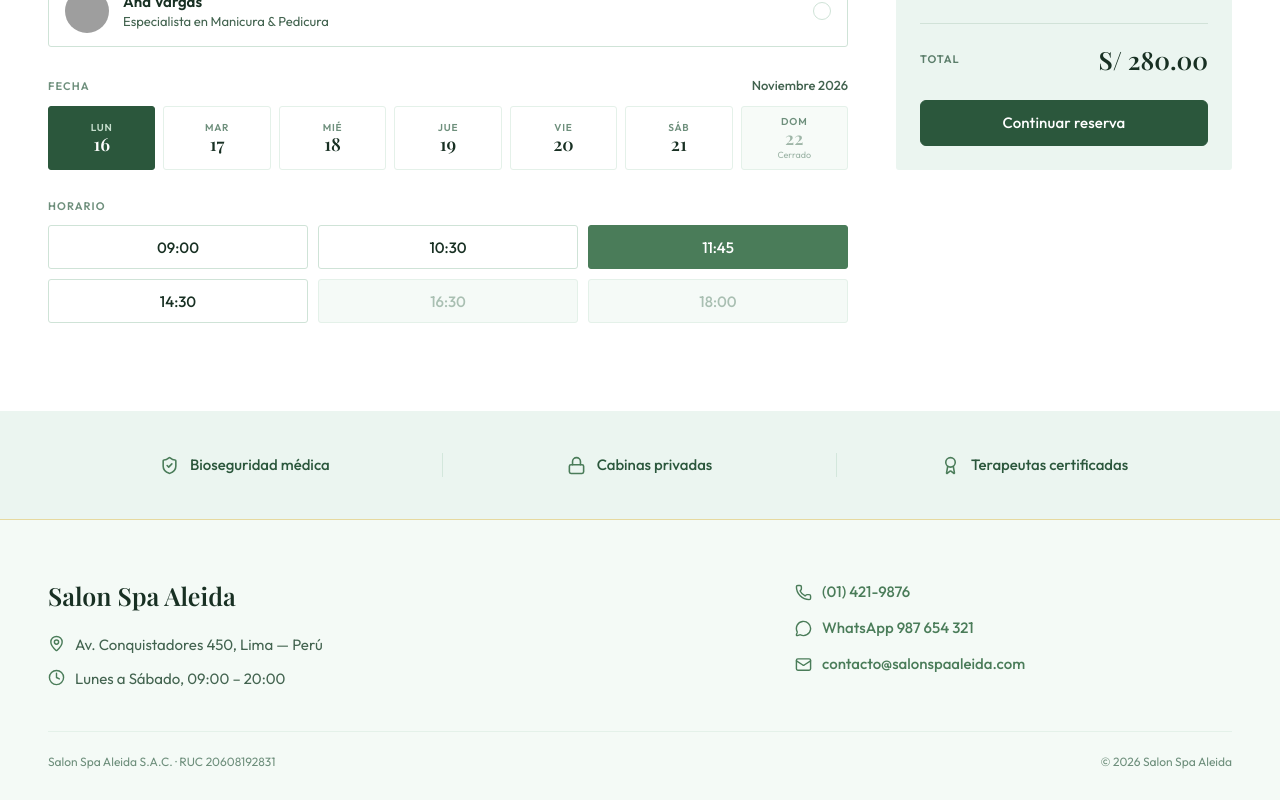
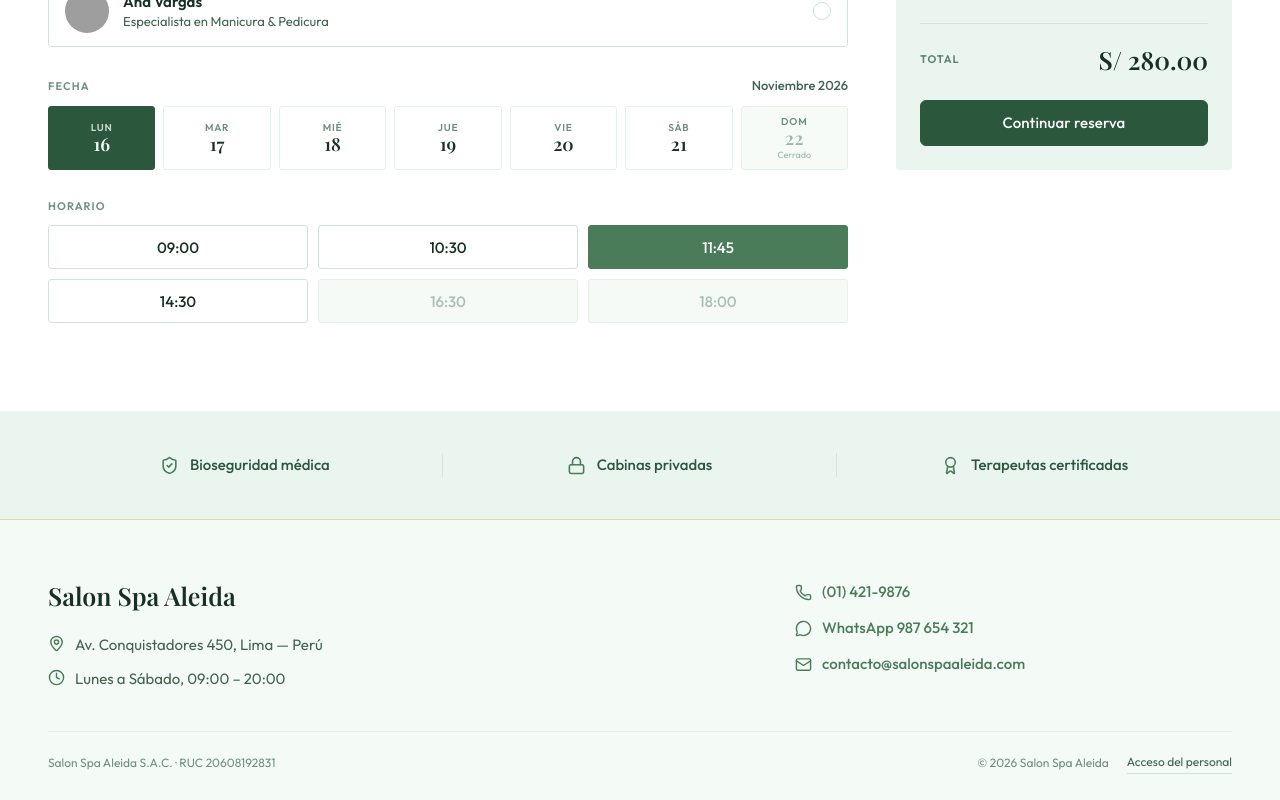
Before and after one commit to yico150703/salon-spa-aleida-frontend, a React (Vite) app: page / in a window 1280 px wide. Shown: the part 2185-2985 px from the top of the page. Built offline with nearby package versions, Linux system fonts and the light colour scheme; grey boxes are pictures that could not be loaded; a web font is replaced by a local one.

Commit message:
feat(landing): acceso del personal al portal desde el pie

```diff
--- a/src/components/landing/LandingPage.jsx
+++ b/src/components/landing/LandingPage.jsx
@@ -493,7 +493,12 @@ export default function LandingPage() {
             <span>
               {SALON.legalName} · RUC {SALON.ruc}
             </span>
-            <span>© {CURRENT_YEAR} {SALON.name}</span>
+            <span className={styles.footerBottomRight}>
+              <span>© {CURRENT_YEAR} {SALON.name}</span>
+              <a className={styles.staffLink} href="/portal">
+                Acceso del personal
+              </a>
+            </span>
           </div>
         </div>
       </footer>
--- a/src/components/landing/LandingPage.module.css
+++ b/src/components/landing/LandingPage.module.css
@@ -963,6 +963,30 @@
   color: var(--lp-soft);
 }
 
+.footerBottomRight {
+  display: flex;
+  align-items: center;
+  gap: 18px;
+  flex-wrap: wrap;
+}
+
+.staffLink {
+  color: var(--lp-muted);
+  border-bottom: 1px solid var(--lp-border);
+  padding-bottom: 1px;
+  transition: color 0.18s ease, border-color 0.18s ease;
+}
+
+.staffLink:hover {
+  color: var(--lp-forest);
+  border-bottom-color: var(--lp-gold);
+}
+
+.staffLink:focus-visible {
+  outline: 2px solid var(--lp-sage);
+  outline-offset: 2px;
+}
+
 /* ================= RESPONSIVE ================= */
 @media (max-width: 1200px) {
   .heroGrid {
```
